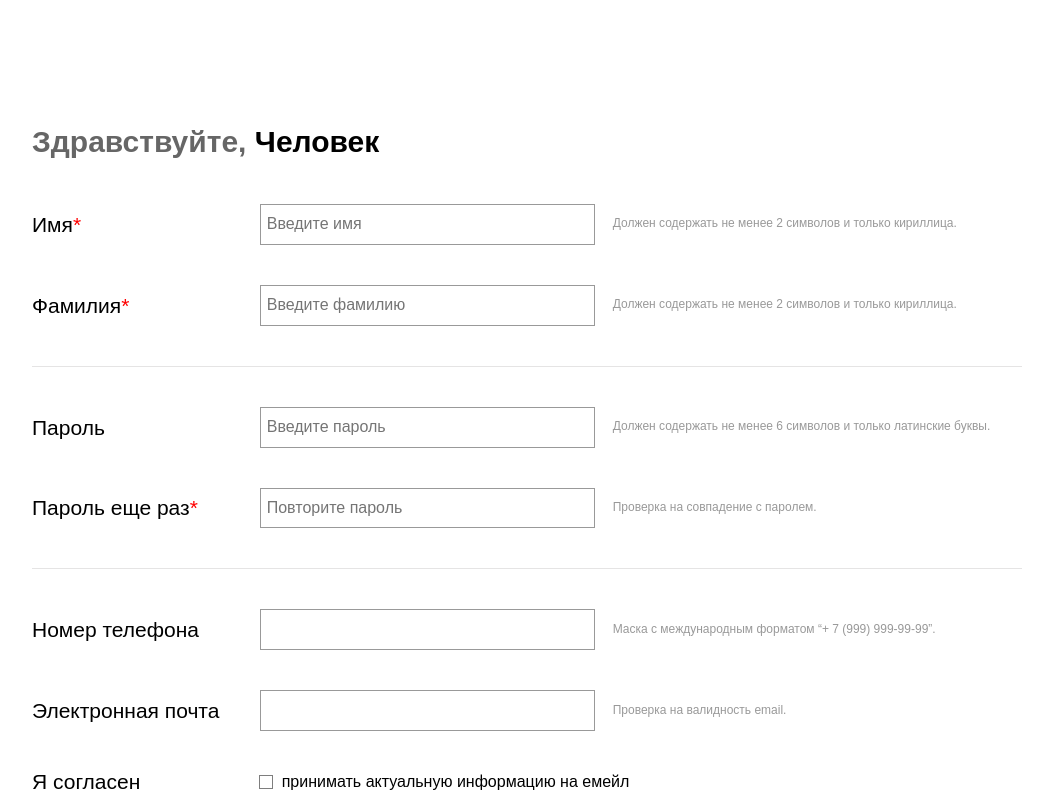
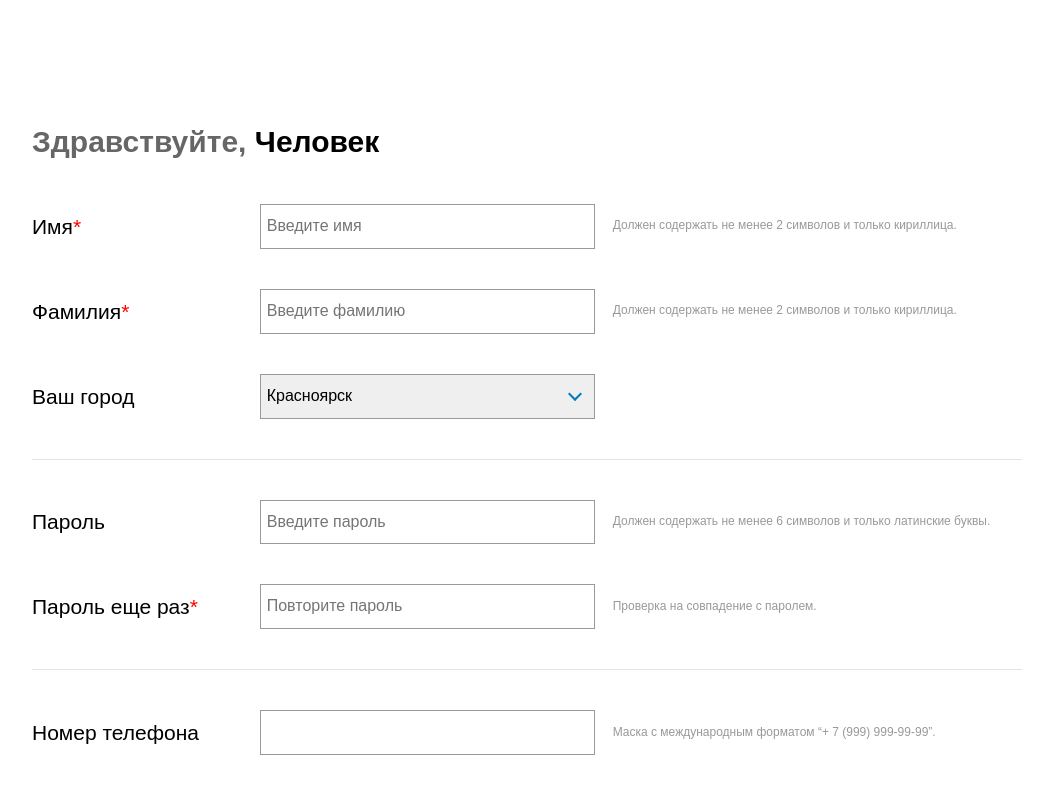
Before and after one commit to kuroptew/test-m-social, a React (Create React App) app: page / in a window 1280 px wide. Shown: the top 793 px of the page, without its empty margins (103-1156 px from the left). Built offline with nearby package versions, Linux system fonts and the light colour scheme.

Commit message:
сделал компонент селекта

```diff
--- a/src/App.js
+++ b/src/App.js
@@ -3,14 +3,21 @@ import {useState} from "react";
 
 import './style/style.scss'
 import Checkbox from "./components/Checkbox/Checkbox";
+import Select from "./components/Select/Select";
+
+import cities from './assets/cities.json'
+
+import getSortedAndFilteredCities from "./utils/getSortedAndFiltred";
 
 function App() {
-  const [user, setUser] = useState('Человек')
+  const [user, setUser] = useState({})
   const date = new Date()
+
+  const optionsCities = getSortedAndFilteredCities(cities)
 
   return (<div className="App">
     <div className="container">
-      <h1 className="title">Здравствуйте, <span>{user}</span></h1>
+      <h1 className="title">Здравствуйте, <span>{user.name || 'Человек'}</span></h1>
       <form className="form" action="">
         <div className="form__row">
           <Input
@@ -28,6 +35,15 @@ function App() {
             description="Должен содержать не менее 2 символов и только кириллица."
             placeholder="Введите фамилию"
             required={true}
+          />
+          <Select
+            options={optionsCities}
+            defaultValue={'Выберите город'}
+            value={cities[0]}
+            onChange={() => {
+            }}
+            id="select-cities"
+            labelName="Ваш город"
           />
         </div>
         <div className="form__row">
--- /dev/null
+++ b/src/assets/cities.json
@@ -0,0 +1,94 @@
+[
+    {
+        "city": "Артёмовск",
+        "population": "1688"
+    },
+    {
+        "city": "Ачинск",
+        "population": "105259"
+    },
+    {
+        "city": "Боготол",
+        "population": "19819"
+    },
+    {
+        "city": "Бородино",
+        "population": "16061"
+    },
+    {
+        "city": "Дивногорск",
+        "population": "29195"
+    },
+    {
+        "city": "Дудинка",
+        "population": "21015"
+    },
+    {
+        "city": "Енисейск",
+        "population": "17805"
+    },
+    {
+        "city": "Железногорск",
+        "population": "83857"
+    },
+    {
+        "city": "Заозёрный",
+        "population": "10286"
+    },
+    {
+        "city": "Зеленогорск",
+        "population": "61915"
+    },
+    {
+        "city": "Игарка",
+        "population": "4417"
+    },
+    {
+        "city": "Иланский",
+        "population": "14967"
+    },
+    {
+        "city": "Канск",
+        "population": "89111"
+    },
+    {
+        "city": "Кодинск",
+        "population": "15911"
+    },
+    {
+        "city": "Красноярск",
+        "population": "1095286"
+    },
+    {
+        "city": "Лесосибирск",
+        "population": "59525"
+    },
+    {
+        "city": "Минусинск",
+        "population": "68007"
+    },
+    {
+        "city": "Назарово",
+        "population": "49825"
+    },
+    {
+        "city": "Норильск",
+        "population": "179554"
+    },
+    {
+        "city": "Сосновоборск",
+        "population": "40614"
+    },
+    {
+        "city": "Ужур",
+        "population": "15563"
+    },
+    {
+        "city": "Уяр",
+        "population": "11981"
+    },
+    {
+        "city": "Шарыпово",
+        "population": "37136"
+    }
+]
--- a/src/components/Checkbox/Checkbox.jsx
+++ b/src/components/Checkbox/Checkbox.jsx
@@ -4,13 +4,13 @@ import styles from "../Checkbox/Checkbox.module.scss";
 
 const Checkbox = ({labelName, id, required, description}) => {
   return (
-    <div className={styles["wrapper__checkbox"]}>
+    <div className={styles["checkbox__wrapper"]}>
       <label
         className={styles["checkbox__label"]}
         htmlFor={id}
       >{labelName}
       </label>
-      <div className={styles["wrapper__checkbox_right"]}>
+      <div className={styles["checkbox__wrapper_right"]}>
         <input
           className={styles["checkbox__input"]}
           type="checkbox"
--- a/src/components/Checkbox/Checkbox.module.scss
+++ b/src/components/Checkbox/Checkbox.module.scss
@@ -1,6 +1,6 @@
 @import '../../style/variables';
 
-.wrapper__checkbox {
+.checkbox__wrapper {
   display: flex;
   justify-content: space-between;
   align-items: center;
@@ -54,8 +54,6 @@
   height: 1.2rem;
   position: relative;
   appearance: none;
-  -webkit-appearance: none;
-  -moz-appearance: none;
   outline: none;
   z-index: 9999;
 
--- a/src/components/Input/Input.jsx
+++ b/src/components/Input/Input.jsx
@@ -1,7 +1,7 @@
-import styles from './Input.module.scss'
+import styles from "./Input.module.scss"
 
 const Input = ({labelName, id, type, description, required, placeholder}) => {
-  return (<div className={styles['wrapper__input']}>
+  return (<div className={styles['input__wrapper']}>
     <label
       htmlFor={id}
       className={styles.label}
@@ -9,7 +9,7 @@ const Input = ({labelName, id, type, description, required, placeholder}) => {
     >
       {labelName}
     </label>
-    <div className={styles['wrapper__input_right']}>
+    <div className={styles['input__wrapper_right']}>
       <input
         id={id}
         type={type}
@@ -17,7 +17,7 @@ const Input = ({labelName, id, type, description, required, placeholder}) => {
         placeholder={placeholder}
         className={styles.input}
       />
-      <p className={styles.description}>{description}</p>
+      {description && <p className={styles.description}>{description}</p>}
     </div>
   </div>);
 };
--- a/src/components/Input/Input.module.scss
+++ b/src/components/Input/Input.module.scss
@@ -1,6 +1,6 @@
 @import '../../style/variables';
 
-.wrapper__input {
+.input__wrapper {
   display: flex;
   justify-content: space-between;
   align-items: center;
@@ -61,12 +61,13 @@
 .input {
   width: 33.5rem;
   margin-right: 1.8rem;
-  padding: 1rem .6rem;
+  padding: 1.2rem .6rem;
   border: 1px solid $grey;
   font-size: 1.6rem;
   font-weight: 400;
   line-height: 1.18;
   color: $black;
+  outline-color: $black;
 
   &::-webkit-input-placeholder,
   &::-moz-placeholder,
@@ -76,7 +77,6 @@
     font-weight: 400;
     line-height: 1.18;
     color: $middle-grey;
-
 
     @media screen and (width < 1170px){
       font-size: 1.2rem;
--- a/src/components/Select/Select.jsx
+++ b/src/components/Select/Select.jsx
@@ -0,0 +1,31 @@
+import styles from "./Select.module.scss"
+
+const Select = ({options, defaultValue, value, onChange, labelName, id }) => {
+  return (
+    <div className={styles['wrapper__select']}>
+      <label
+        htmlFor={id}
+        className={styles.label}
+      >
+        {labelName}
+      </label>
+      <div className={styles['wrapper__select_right']}>
+        <select
+          id={id}
+          value={value}
+          onChange={event => onChange(event.target.value)}
+          className={styles.select}
+        >
+          <option value="" disabled>{defaultValue}</option>
+          {options.map((option, index) =>
+            <option key={index} value={option.value}>
+              {option}
+            </option>
+          )}
+        </select>
+      </div>
+    </div>
+  );
+};
+
+export default Select;
--- a/src/components/Select/Select.module.scss
+++ b/src/components/Select/Select.module.scss
@@ -0,0 +1,81 @@
+@import '../../style/variables';
+
+.wrapper__select {
+  display: flex;
+  justify-content: space-between;
+  align-items: center;
+
+  @media screen and (width < 1170px) {
+    flex-direction: column;
+    align-items: start;
+  }
+
+  @media screen and (width < 760px) {
+    flex-direction: column;
+    align-items: center;
+  }
+
+  &_right {
+    width: 77%;
+    display: flex;
+    align-items: center;
+
+    @media screen and (width < 1170px) {
+      width: 100%;
+    }
+
+    @media screen and (width < 760px) {
+      flex-direction: column;
+    }
+  }
+}
+
+.label {
+  position: relative;
+  font-size: 2.1rem;
+  font-weight: 400;
+  line-height: 1;
+  color: $black;
+
+  @media screen and (width < 1170px) {
+    margin-bottom: 1.2rem;
+    font-size: 1.8rem;
+  }
+
+  @media screen and (width < 760px) {
+    margin-bottom: .8rem;
+    font-size: 1.4rem;
+  }
+}
+
+.select {
+  width: 33.5rem;
+  padding: 1.2rem .6rem;
+  border: 1px solid $grey;
+  font-size: 1.6rem;
+  font-weight: 400;
+  line-height: 1.18;
+  color: $black;
+  appearance: none;
+  background-image: url("../../../src/assets/img/arrow-select-close.svg");
+  background-repeat: no-repeat, repeat;
+  background-position: right 1.2rem top 50%, 0 0;
+  background-size: 1.4rem , 100%;
+  outline-color: $black;
+
+  @media screen and (width < 1170px){
+    width: 25rem;
+    padding: .8rem .4rem;
+    font-size: 1.2rem;
+    background-position: right .8rem top 50%, 0 0;
+  }
+
+  @media screen and (width < 760px){
+    margin-right: 0;
+    width: 100%;
+    padding: .5rem .4rem;
+    font-size: 1rem;
+    background-position: right .5rem top 50%, 0 0;
+    background-size: 1rem , 100%;
+  }
+}
--- a/src/style/style.scss
+++ b/src/style/style.scss
@@ -13,10 +13,10 @@ body {
 .container {
   max-width: 1170px;
   margin: 0 auto;
-  padding:  12.5rem 10rem 9rem 8rem;
+  padding: 12.5rem 10rem 9rem 8rem;
 
   @media screen and (width < 1170px) {
-    padding: 7rem 4rem 4.5rem 4rem ;
+    padding: 7rem 4rem 4.5rem 4rem;
   }
 
   @media screen and (width < 760px) {
@@ -70,7 +70,7 @@ body {
     }
 
     @media screen and (width < 760px) {
-      padding-top: 2rem;
+      padding-top: 1.2rem;
     }
   }
 }
@@ -83,7 +83,6 @@ body {
   @media screen and (width < 1170px) {
     margin-top: .8rem;
   }
-
 }
 
 .btn__submit {
--- /dev/null
+++ b/src/utils/getSortedAndFiltred.js
@@ -0,0 +1,22 @@
+function getSortedAndFilteredCities(cities) {
+  //В начале фильтруем по населению, чтобы массив стал поменьше для сортировки,потом сортируем
+  const minPopualtionCity = 50000
+  const filteredCitites = cities.filter((objCity) => +objCity.population > minPopualtionCity)
+  let sortedAndFilteredCities = filteredCitites.sort((a, b) => a.city.localeCompare(b.city))
+
+  //Массив для нахождения максимума населения
+  const arrPopulation = sortedAndFilteredCities.map((city) => city.population)
+  const maxPopulation = Math.max(...arrPopulation)
+
+  //Ищем обьект города с максимальным населением и индекс этого города
+  const cityWithMaxPopualtion = sortedAndFilteredCities.find((city) => +city.population === maxPopulation)
+  const index = sortedAndFilteredCities.findIndex((city) => +city.population === maxPopulation)
+
+  //Вырезаем этот объект из отсротированного массива, вставляем его вперед
+  sortedAndFilteredCities = [cityWithMaxPopualtion, ...sortedAndFilteredCities.splice(0, index), ...sortedAndFilteredCities.splice(index)]
+    .map(objCity => objCity.city)
+
+  return sortedAndFilteredCities
+}
+
+export  default  getSortedAndFilteredCities;
```
Also changed, not shown: src/assets/img/arrow-select-close.svg (added), src/assets/img/arrow-select-open.svg (added).
